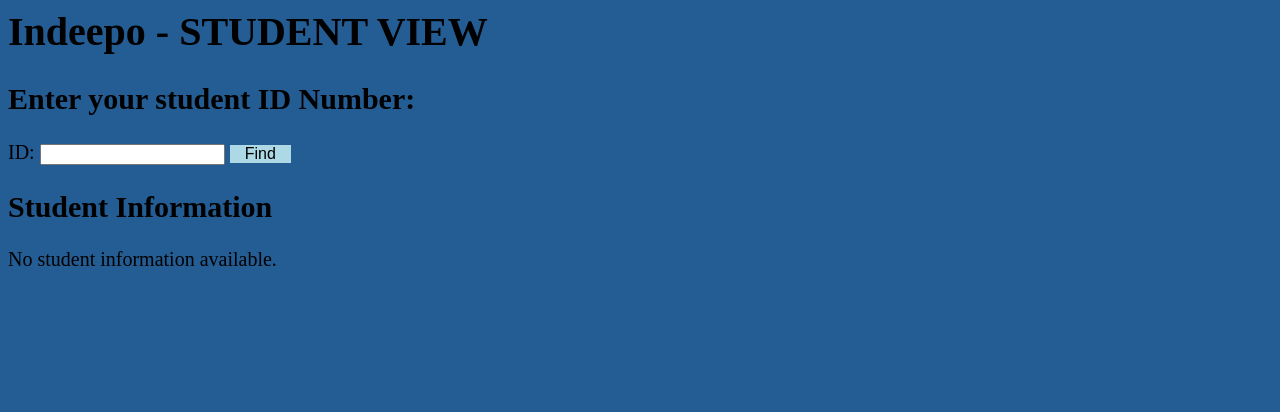
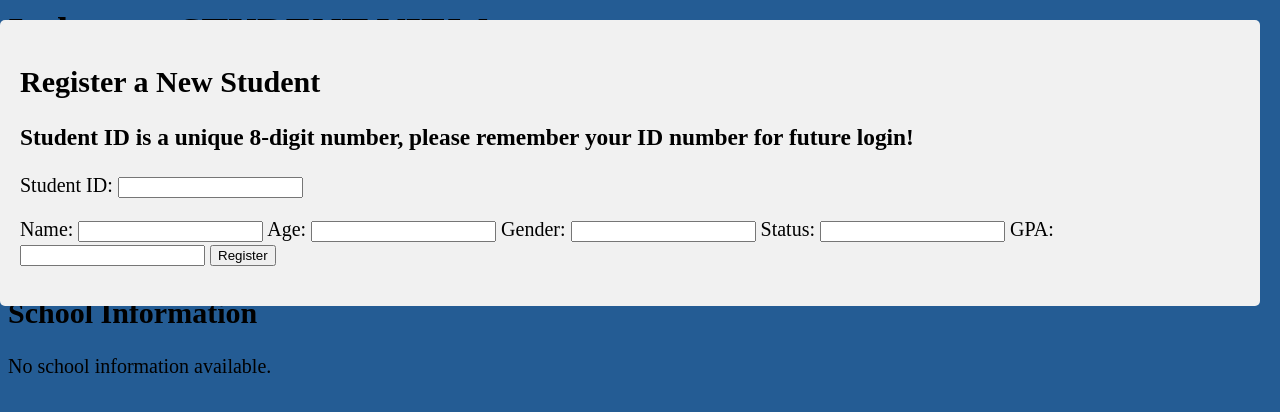
Before and after one commit to katiewimmer/indeepo, a Flask app: page /student/ in a window 1280 px wide. Shown: the top 412 px of the page. Run offline with Flask 3, Linux system fonts and the light colour scheme; parts of the project's set-up code (start-up, migrations or seed data) failed here and were passed over.

Commit message:
add student registration, school info, id check

```diff
--- a/server.py
+++ b/server.py
@@ -8,7 +8,6 @@ Go to http://localhost:8111 in your browser.
 A debugger such as "pdb" may be helpful for debugging.
 Read about it online.
 """
-print("hello")
 import os
   # accessible as a variable in index.html:
 from sqlalchemy import *
@@ -18,7 +17,6 @@ from flask import Flask, request, render_template, g, redirect, Response, abort
 tmpl_dir = os.path.join(os.path.dirname(os.path.abspath(__file__)), 'templates')
 app = Flask(__name__, template_folder=tmpl_dir)
 
-print("hello")
 #
 # The following is a dummy URI that does not connect to a valid database. You will need to modify it to connect to your Part 2 database in order to use the data.
 #
@@ -36,7 +34,6 @@ DATABASEURI = "postgresql://krw2146:618771@34.74.171.121/proj1part2"
 # This line creates a database engine that knows how to connect to the URI above.
 #
 engine = create_engine(DATABASEURI)
-print("hello")
 #
 # Example of running queries in your database
 # Note that this will probably not work if you already have a table named 'test' in your database, containing meaningful data. This is only an example showing you how to run queries in your database using SQLAlchemy.
@@ -102,17 +99,17 @@ def filmmaker():
 
 @app.route('/student/', methods=['GET'])
 def student():
-    print("in student")
     print(request.args)
     # Check if the form has been submitted
     if 'studentID' in request.args:
         student_id = request.args.get('studentID')
         student_info = fetch_student_info(student_id)
-        print(student_id)
+        school_info = fetch_school_info(student_id)
+
         if student_info:
-            return render_template('student.html', student_info=student_info)
+            return render_template('student.html', student_info=student_info,school_info=school_info)
         else:
-            return "Student not found"
+            return render_template('student.html', student_not_found=True)
 
     # If the form has not been submitted, render the empty student.html
     return render_template('student.html', student_info = None)
@@ -124,6 +121,44 @@ def fetch_student_info(student_id):
         return student_info
     finally:
         cursor.close()
+def fetch_school_info(student_id):
+    try:
+        query = """
+            SELECT School.SchoolID, School.Name, School.Location, School.Description, Attends.Since
+            FROM School
+            JOIN Attends ON School.SchoolID = Attends.SchoolID
+            WHERE Attends.StudentID = :id
+        """
+        cursor = g.conn.execute(text(query), id=student_id)
+        school_info = cursor.fetchone()
+        return school_info
+    finally:
+        cursor.close()
+
+@app.route('/register', methods=['POST'])
+def register_student():
+    try:
+        studentID = request.form.get('studentID')
+        name = request.form.get('name')
+        age = int(request.form.get('age'))
+        gender = request.form.get('gender')
+        status = int(request.form.get('status'))
+        gpa = float(request.form.get('gpa'))
+
+        # Insert the new student into the database
+        g.conn.execute(
+            text("INSERT INTO student (StudentID, Name, Age, Gender, Status, GPA) VALUES (:name, :age, :gender, :status, :gpa)"),
+            studentID = studentID, name=name, age=age, gender=gender, status=status, gpa=gpa
+        )
+
+        # Redirect to the student view page with the newly registered studentID
+        new_student_id = g.conn.execute(text("SELECT MAX(studentID) FROM student")).scalar()
+        return redirect(f'/student/?studentID={new_student_id}')
+
+    except Exception as e:
+        # Handle any exceptions that may occur during registration
+        print(f"Error during registration: {e}")
+        return "Error during registration"
 
 @app.route('/')
 def index():
--- a/static/styles.css
+++ b/static/styles.css
@@ -14,9 +14,26 @@ button {
     }
 
 .find-button {
-        background-color:  lightblue; /* A slightly darker shade on hover */
-        padding: 0px 15px;
-        border: none;
-        cursor: pointer;
-        font-size: 16px;
+    background-color:  lightblue; /* A slightly darker shade on hover */
+    padding: 0px 15px;
+    border: none;
+    cursor: pointer;
+    font-size: 16px;
     }
+
+.register-link {
+    text-decoration: none;
+    padding: 10px 20px;
+    background-color: #4CAF50;
+    color: white;
+    border-radius: 5px;
+}
+
+.registration-form {
+    position: absolute;
+    top: 20px;
+    right: 20px;
+    background-color: #f1f1f1;
+    padding: 20px;
+    border-radius: 5px;
+}
--- a/templates/student.html
+++ b/templates/student.html
@@ -2,17 +2,22 @@
   <head>
     <link rel="stylesheet" type="text/css" href="{{ url_for('static', filename='styles.css') }}">
   </head>
+  <body>
     <h1>Indeepo - STUDENT VIEW</h1>
 
     <h2>Enter your student ID Number:</h2>
      <form action="/student" method="GET">
          <p>ID: <input type="text" name="studentID"> <input type="submit" value="Find" class="find-button"></p>
      </form>
+     {% if student_not_found %}
+     <p>Student not found. Check your StudentID and try again</p>
+     {% endif %}
 
      <h2>Student Information</h2>
+
       {% if student_info %}
       <ul>
-        <li>Student ID: {{ student_info[0] }}</li>
+        <li style="color: red;">Student ID: {{ student_info[0] }}</li>
         <li>Name: {{ student_info[1] }}</li>
         <li>Age: {{ student_info[2] }}</li>
         <li>Gender: {{ student_info[3] }}</li>
@@ -20,12 +25,46 @@
         <li>GPA: {{ student_info[5] }}</li>
       </ul>
       {% else %}
-      <p>No student information available.</p>
+      <p>Not currently logined in as a student</p>
+      {% endif %}
+      <h2>School Information</h2>
+      {% if school_info %}
+      <ul>
+        <li>School Name: {{ school_info[1] }}</li>
+        <li>Location: {{ school_info[2] }}</li>
+        <li>Description: {{ school_info[3] }}</li>
+        <li>Attending Since: {{ school_info[4] }}</li>
+      </ul>
+      {% else %}
+      <p>No school information available.</p>
       {% endif %}
 
+
+       <div class="registration-form">
+        <h2>Register a New Student</h2>
+        <form action="/register" method="POST">
+            <h3>Student ID is a unique 8-digit number, please remember your ID number for future login!</h3>
+            <label for="studentID">Student ID:</label>
+            <input type="text" id="studentID" name="studentID" required>
+            <p></p>
+            <label for="name">Name:</label>
+            <input type="text" id="name" name="name" required>
+
+            <label for="age">Age:</label>
+            <input type="number" id="age" name="age" required>
+
+            <label for="gender">Gender:</label>
+            <input type="text" id="gender" name="gender" required>
+
+            <label for="status">Status:</label>
+            <input type="number" id="status" name="status" required>
+
+            <label for="gpa">GPA:</label>
+            <input type="number" step="0.01" id="gpa" name="gpa" required>
+
+            <input type="submit" value="Register">
         </form>
-
-
+    </div>
   </body>
 
 </html>
```
Lines whose indentation alone changed are shown as unchanged.
